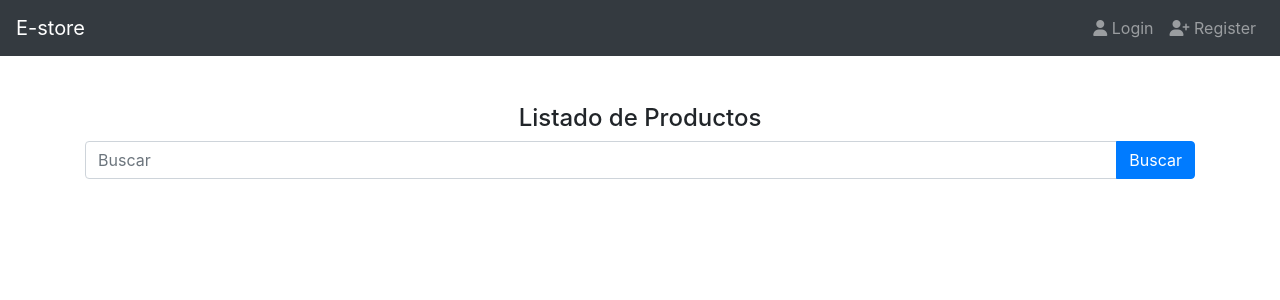
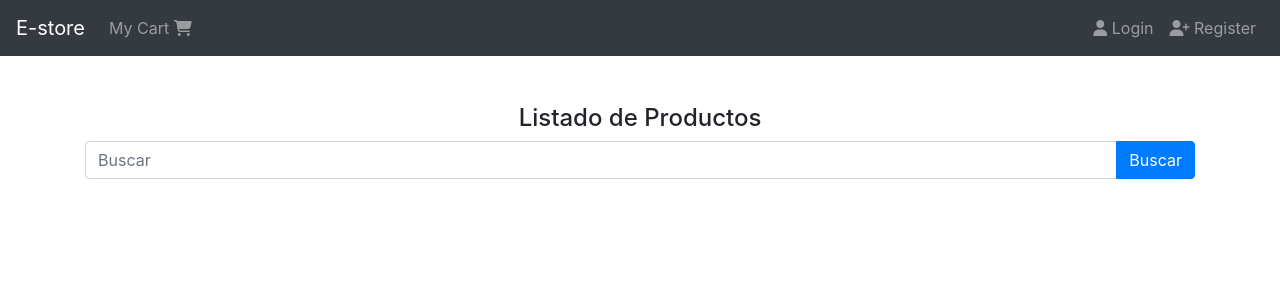
Before and after one commit to geovanniberdugo/estore, a Django app: page / in a window 1280 px wide. Shown: the top 300 px of the page. Run offline with Django 3.2, Linux system fonts and the light colour scheme; data that the repository does not hold is empty; some libraries are stand-ins or nearby versions.

Commit message:
Creating cart view, url, link in navbar.

```diff
--- /dev/null
+++ b/carts/urls.py
@@ -0,0 +1,10 @@
+from django.urls import path
+
+from . import views
+
+app_name = 'carts'
+
+
+urlpatterns = [
+    path('', views.cart, name='cart')
+]
--- a/carts/views.py
+++ b/carts/views.py
@@ -1,3 +1,6 @@
 from django.shortcuts import render
 
-# Create your views here.
+def cart(request):
+    return render(request, 'carts/cart.html', {
+
+    })
--- a/estore/urls.py
+++ b/estore/urls.py
@@ -15,7 +15,8 @@ urlpatterns = [
     path('usuarios/logout', views.logout_view, name='logout'),
     path('usuarios/register', views.register, name='register'),
     path('admin/', admin.site.urls),
-    path('products/', include('products.urls'))
+    path('products/', include('products.urls')),
+    path('carrito/', include('carts.urls')),
 ]
 
 if settings.DEBUG:
--- a/templates/navbar.html
+++ b/templates/navbar.html
@@ -1,6 +1,7 @@
 <!--Only login and register declared as variables because logout always redirects to login-->
 {% url 'login' as login %}
 {% url 'register' as register %}
+{% url 'carts:cart' as cart %}
 
 <nav class="navbar navbar-expand-md bg-dark navbar-dark">
     <a href="{% url 'index' %}" class="navbar-brand">E-store</a>
@@ -9,6 +10,11 @@
     </button>
 
     <div id="navb" class="navbar-collapse collapse hide">
+        <ul class="navbar-nav">
+            <li class="nav-item {% if request.path == cart %} active {% endif %}">
+                <a class="nav-link" href={{ cart }}>My Cart <span class="fas fa-shopping-cart"></span></a>
+            </li>
+        </ul>
         <ul class="nav navbar-nav ml-auto">
             {% if user.is_authenticated %}
                 <li class="navbar-item">
```
Also changed, not shown: carts/templates/carts/cart.html (added, +7 -0 lines).
